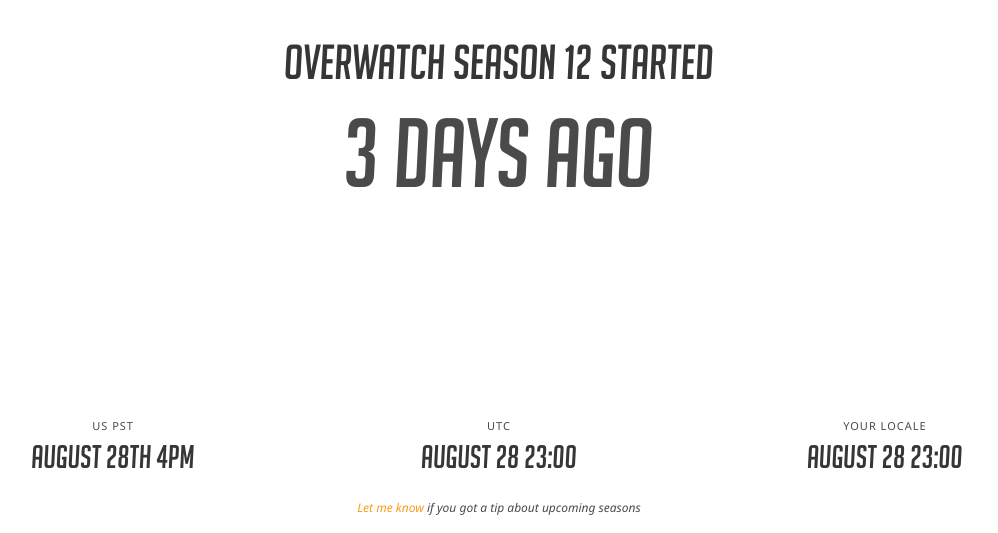
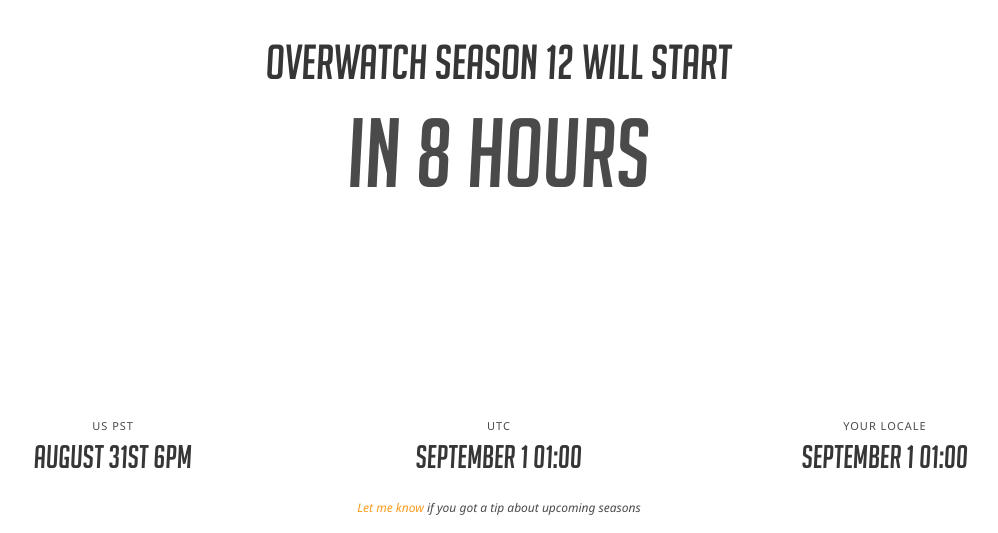
Before and after one commit to madsnedergaard/nextoverwatchseason, a website: page index.html in a window 1280 px wide. Shown: the part 267-800 px from the top of the page, without its empty margins (141-1139 px from the left). Drawn offline with Linux system fonts and the light colour scheme.

Commit message:
Updated timestamp

```diff
--- a/app.js
+++ b/app.js
@@ -1,5 +1,5 @@
 // The magical timestamp
-var date = moment.unix(1535497200);
+var date = moment.unix(1535763600);
 
 var actionText = document.querySelector('.action');
 if (moment().isAfter(date)) {
```
Also changed, not shown: dist/index.html.
